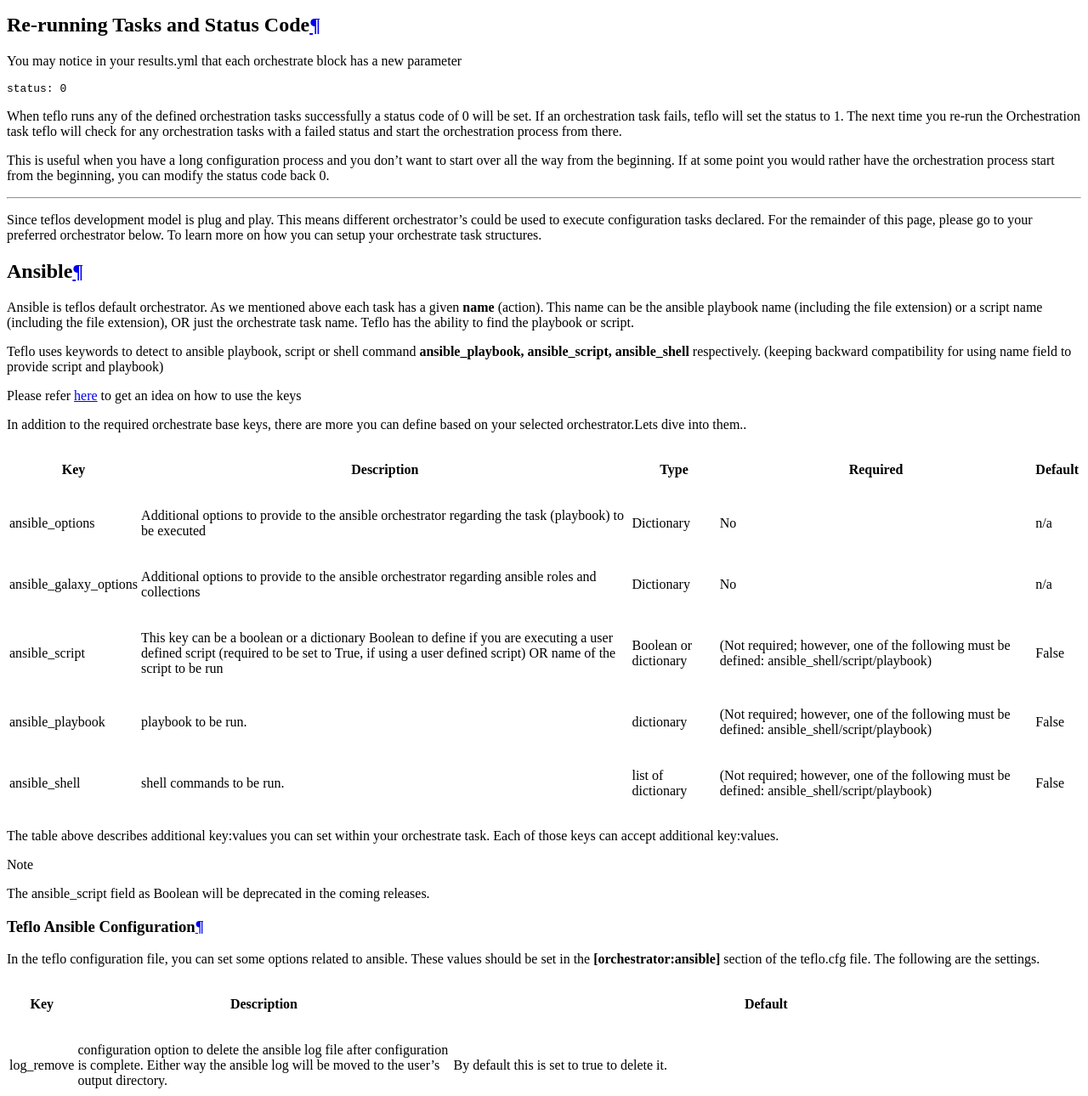
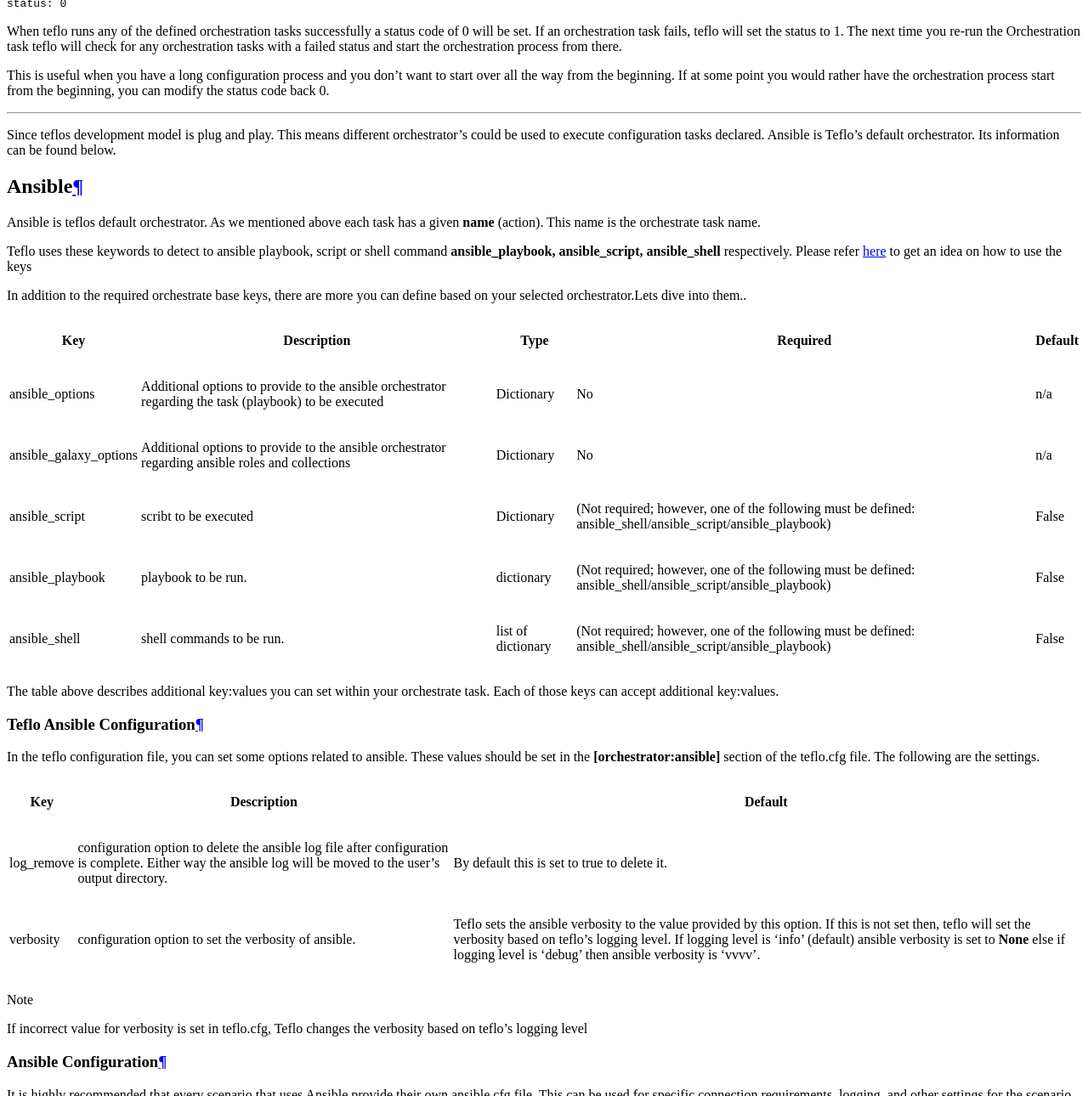
Before and after one commit to RedHatQE/teflo, a Sphinx documentation site: the page built from docs/users/definitions/orchestrate.rst, in a window 1280 px wide and 1400 px high, scrolled down 2229 px, cut to the strip 110-1400 px from the top of the window. Shown: the whole strip at 85% size. Built offline with Sphinx 7.4.7 and the Read the Docs theme 2.0.0, drawn with Linux system fonts in a browser that asks for light colours; some of the changed text lies outside the part shown.

Commit message:
changed orchestrate stage doc and cli message

```diff
--- a/docs/users/definitions/orchestrate.rst
+++ b/docs/users/definitions/orchestrate.rst
@@ -78,13 +78,11 @@
 format.
 
 .. literalinclude:: ../../../examples/docs-usage/orchestrate.yml
-    :lines: 145-148
+    :lines: 25-30
 
 .. literalinclude:: ../../../examples/docs-usage/orchestrate.yml
-    :lines: 20-23
+    :lines: 32-37
 
-.. literalinclude:: ../../../examples/docs-usage/orchestrate.yml
-    :lines: 25-29
 
 Re-running Tasks and Status Code
 --------------------------------
@@ -107,9 +105,8 @@
 ----
 
 Since teflos development model is plug and play. This means different
-orchestrator's could be used to execute configuration tasks declared. For the
-remainder of this page, please go to your preferred orchestrator below. To
-learn more on how you can setup your orchestrate task structures.
+orchestrator's could be used to execute configuration tasks declared.
+Ansible is Teflo's default orchestrator. Its information can be found below.
 
 .. _ans:
 
@@ -117,13 +114,10 @@
 -------
 
 Ansible is teflos default orchestrator. As we mentioned above each task has
-a given **name** (action). This name can be the ansible playbook name (including the
-file extension) or a script name (including the file extension), OR just the orchestrate
-task name. Teflo has the ability to find the playbook or script.
+a given **name** (action). This name is the orchestrate task name.
 
-Teflo uses keywords to detect to ansible playbook, script or shell command **ansible_playbook, ansible_script, ansible_shell**
-respectively. (keeping backward compatibility for using name field to provide script and playbook)
-
+Teflo uses these keywords to detect to ansible playbook, script or shell command **ansible_playbook, ansible_script, ansible_shell**
+respectively.
 Please refer :ref:`here<ans_keys>` to get an idea on how to use the keys
 
 
@@ -155,34 +149,28 @@
         - n/a
 
     *   - ansible_script
-        - This key can be a boolean or a dictionary
-          Boolean to define if you are executing a user defined script
-          (required to be set to True, if using a user defined script)
-          OR name of the script to be run
-        - Boolean or dictionary
+        - scribt to be executed
+        - Dictionary
         - (Not required; however, one of the following must be defined:
-          ansible_shell/script/playbook)
+          ansible_shell/ansible_script/ansible_playbook)
         - False
 
     *   - ansible_playbook
         - playbook to be run.
         - dictionary
         - (Not required; however, one of the following must be defined:
-          ansible_shell/script/playbook)
+          ansible_shell/ansible_script/ansible_playbook)
         - False
 
     *   - ansible_shell
         - shell commands to be run.
         - list of dictionary
         - (Not required; however, one of the following must be defined:
-          ansible_shell/script/playbook)
+          ansible_shell/ansible_script/ansible_playbook)
         - False
 
 The table above describes additional key:values you can set within your
 orchestrate task. Each of those keys can accept additional key:values.
-
-.. note::
-   The ansible_script field as Boolean will be deprecated in the coming releases.
 
 
 Teflo Ansible Configuration
@@ -248,9 +236,8 @@
 Using ansible_script
 ~~~~~~~~~~~~~~~~~~~~
 
-Orchestrate task uses ansible script module to run the user provided scripts.
-The script name can be given under the name field of the orchestrator task or
-within the *name* key of the ansible_script list of dictionary.
+Orchestrate task uses ansible playbook module to run the user provided scripts.
+The script name can be given within the **name** key of the ansible_script list of dictionary.
 
 The script parameters can be provided along with name of the script by separating
 it using space.
@@ -357,8 +344,7 @@
 ~~~~~~~~~~~~~~~~~~~~~~
 
 Using the ansible_playbook parameter you can provide the playbook to be run
-The name of the playbook can be provided as the *name* key of the orchestrate task
-OR under the ansible_playbook list of dictionary
+The name of the playbook can be provided as the **name** under the ansible_playbook list of dictionary
 
 :ref:`Example2<eg_2>`
 :ref:`Example12<eg_12>`
@@ -545,8 +531,9 @@
 roles and collections defined within.
 
 .. note::
+
          We can define roles in the req file as a list or as dictionary, Teflo support both ways.
-          but if we chose to set roles as list then we can't set collections in the same file.
+         but if we chose to set roles as list then we can't set collections in the same file.
 
 Content of requirements.yml file as a list, only suitable for roles:
 
```
Also changed, not shown: other parts of docs/users/definitions/orchestrate.rst (+18 -19 lines), docs/users/data_pass_through.rst (+14 -8 lines), 2 other files.
